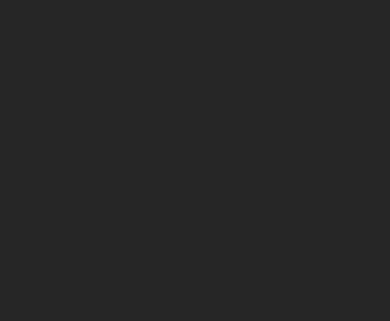
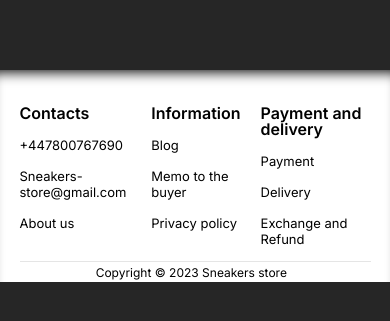
Before and after one commit to finndied/react-sneakers-store, a React (Create React App) app: page / in a window 390 px wide. Shown: the part 313-634 px from the top of the page. Built offline with nearby package versions, Linux system fonts and the light colour scheme; no server answers.

Commit message:
Created footer

```diff
--- a/src/App.js
+++ b/src/App.js
@@ -4,6 +4,7 @@
 import Header from './components/Header'
 import axios from 'axios'
 import Slider from './components/Slider/Slider'
+import Footer from './components/Footer/Footer'
 
 const images = ['img/slider-1.webp', 'img/slider-3.webp', 'img/slider-2.webp']
 
@@ -93,6 +94,7 @@
 						))}
 				</div>
 			</div>
+			<Footer/>
 		</div>
 	)
 }
--- /dev/null
+++ b/src/components/Footer/Footer.jsx
@@ -0,0 +1,58 @@
+import React from 'react'
+import styles from './Footer.module.scss'
+
+const Footer = () => {
+	return (
+		<>
+			<div className={styles.wrapper}>
+            <div className={styles.allInfo}>
+				<div className={styles.contacts}>
+					<ul>
+						<li>Contacts</li>
+						<li>
+							<a href='#'>+447800767690</a>
+						</li>
+						<li>
+							<a href='#'>Sneakers-store@gmail.com</a>
+						</li>
+						<li>
+							<a href='#'>About us</a>
+						</li>
+					</ul>
+				</div>
+				<div className={styles.info}>
+					<ul>
+						<li>Information</li>
+						<li>
+							<a href='#'>Blog</a>
+						</li>
+						<li>
+							<a href='#'>Memo to the buyer</a>
+						</li>
+						<li>
+							<a href='#'>Privacy policy</a>
+						</li>
+					</ul>
+				</div>
+				<div className={styles.payment}>
+					<ul>
+						<li>Payment and delivery</li>
+						<li>
+							<a href='#'>Payment</a>
+						</li>
+						<li>
+							<a href='#'>Delivery</a>
+						</li>
+						<li>
+							<a href='#'>Exchange and Refund</a>
+						</li>
+					</ul>
+				</div>
+            </div>
+			<div className={styles.copyright}>Copyright © 2023 Sneakers store</div>
+			</div>
+		</>
+	)
+}
+
+export default Footer
--- /dev/null
+++ b/src/components/Footer/Footer.module.scss
@@ -0,0 +1,64 @@
+.wrapper {
+	position: relative;
+	margin-top: 100px;
+	background-color: white;
+	padding: 20px 0;
+   box-shadow: inset 0 12px 13px -10px rgb(0, 0, 0);
+}
+
+.allInfo {
+	display: flex;
+	justify-content: space-evenly;
+	margin: 0px 0.125vw 30px 0.125vw;
+	gap: 100px;
+	border-bottom: 1px solid rgba(108, 108, 108, 0.175);
+	.contacts,
+	.info,
+	.payment {
+      cursor: default;
+		font-weight: 600;
+		font-size: 18px;
+		a {
+			font-size: 14px;
+			font-weight: 400;
+			color: black;
+			text-decoration: none;
+         &:hover {
+            text-decoration:underline;
+         }
+		}
+		li {
+			margin: 15px 0px;
+		}
+	}
+}
+
+.copyright {
+	position: absolute;
+	left: 50%;
+	top: 85%;
+	transform: translateX(-50%);
+}
+
+@media (max-width: 767px) {
+	.allInfo {
+		gap: 20px;
+		margin: 0 5vw;
+		.contacts,
+		.info,
+		.payment {
+			font-size: 16px;
+		}
+		.contacts a,
+		.info a,
+		.payment a {
+			font-size: 13px;
+		}
+	}
+	.copyright {
+		font-size: 12px;
+		margin-top: 16px;
+		left: 0px;
+		transform: translateX(50%);
+	}
+}
```
